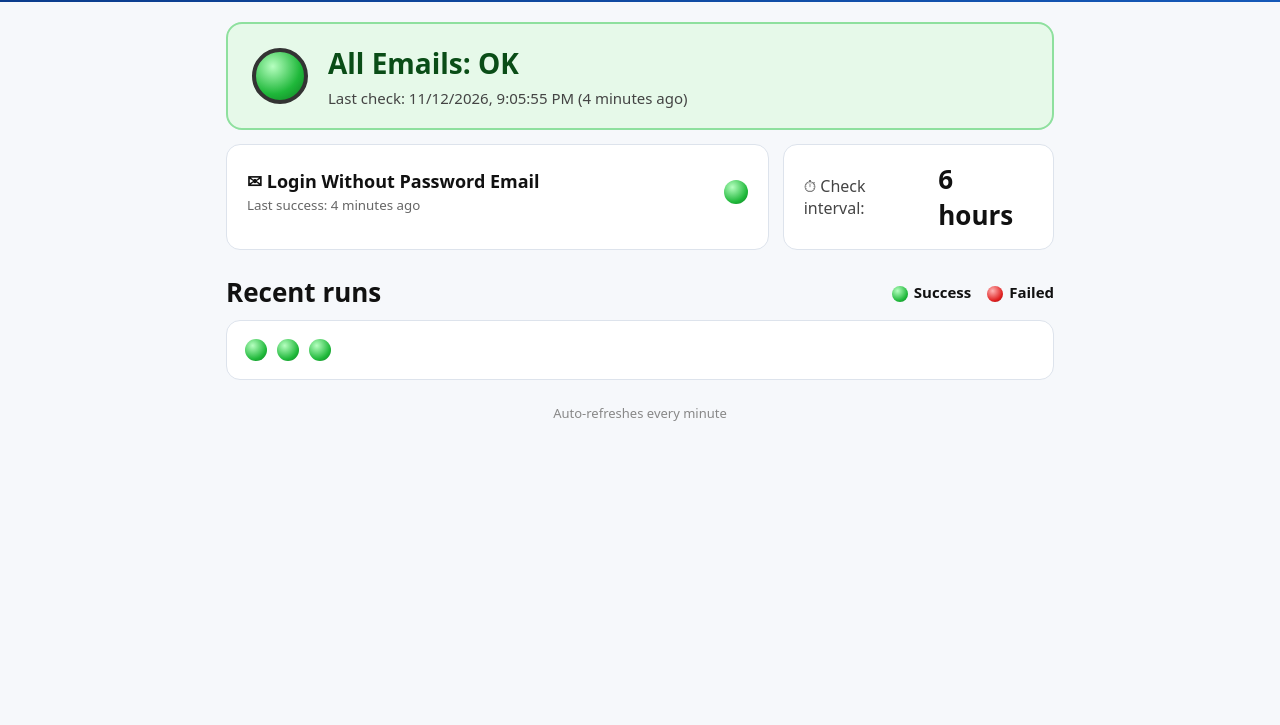
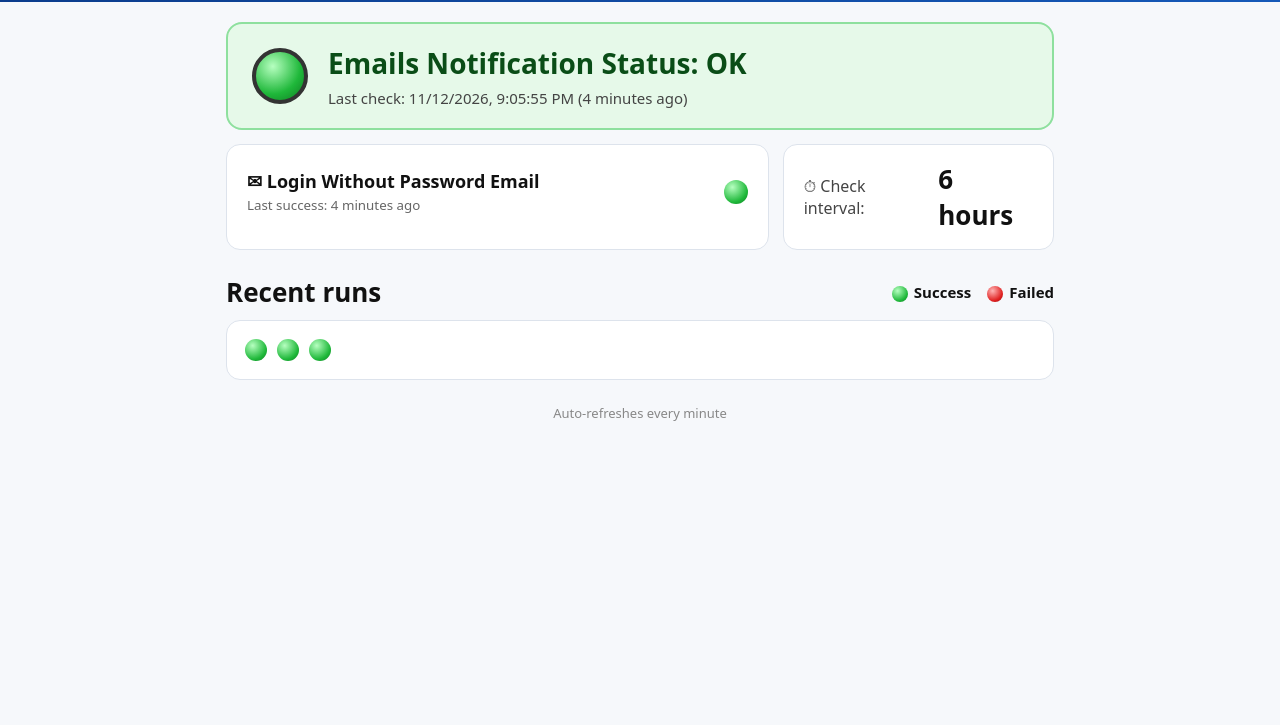
Before and after one commit to shy1110/ntd-email-canary, a plain HTML site: page docs/index.html in a window 1280 px wide. Shown: the part 75-800 px from the top of the page. Drawn offline with Linux system fonts and the light colour scheme.

Commit message:
Update email status message in index.html

```diff
--- a/docs/index.html
+++ b/docs/index.html
@@ -90,7 +90,7 @@ async function load(){
 
   const title = stale ? "Monitor is not running"
               : failing.length ? "Email delivery problem"
-              : "All Emails: OK";
+              : "Emails Notification Status: OK";
   const sub = stale
     ? "No check for " + staleH.toFixed(1) + " hours (last: " + last.toLocaleString() + ")"
     : "Last check: " + last.toLocaleString() + " (" + ago(last) + ")";
```
